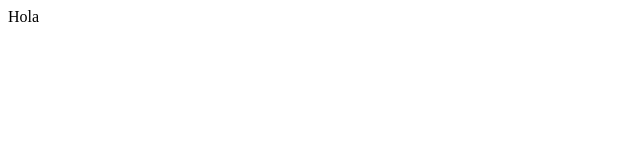
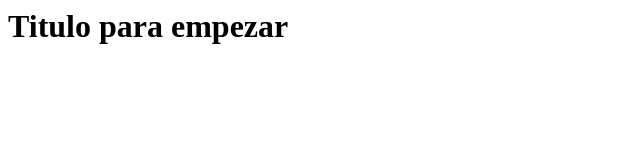
Before and after one commit to chrishub5793/hello-world-git-course, a plain HTML site: page index.html in a window 1280 px wide. Shown: the whole page, without its empty margins (0-640 px from the left). Drawn offline with Linux system fonts and the light colour scheme.

Commit message:
se quita hola y se asigna titulo

```diff
--- a/index.html
+++ b/index.html
@@ -3,6 +3,6 @@
         <title>inicio con git</title>
     </head>
     <body>
-        Hola
+        <h1>Titulo para empezar</h1>
     </body>
 </html>
```
